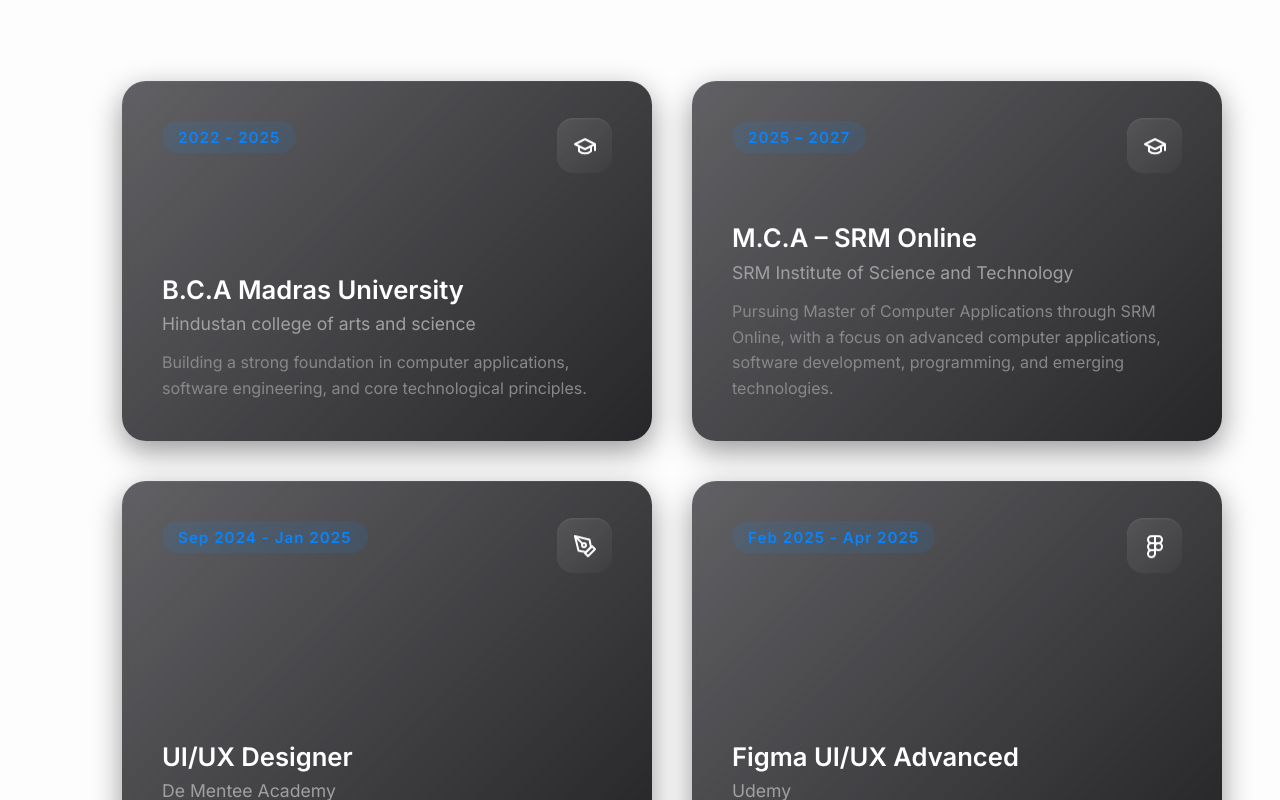
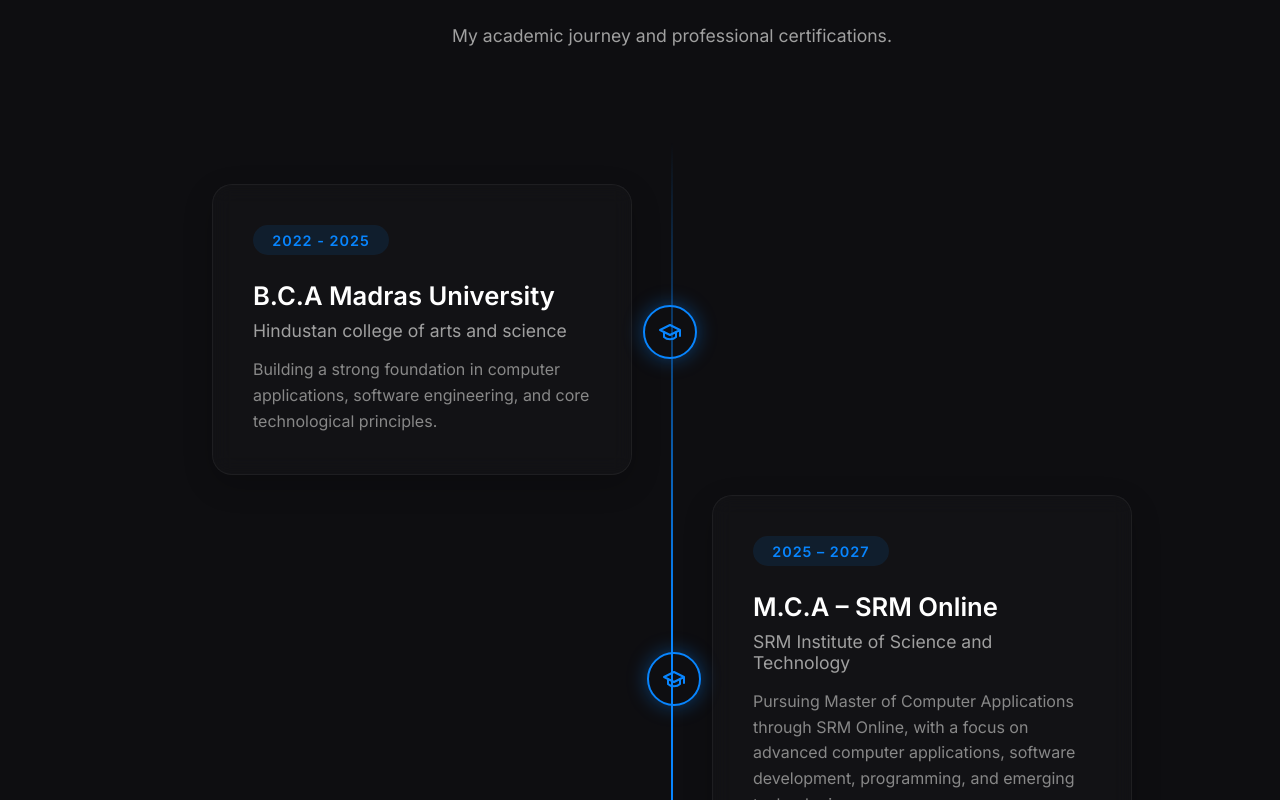
Before and after one commit to akashak202409-max/Akash-UI-UX, a React app: page / in a window 1280 px wide. Shown: the part 2420-3220 px from the top of the page. Built offline with nearby package versions, Linux system fonts and the light colour scheme; the HTML template or start-up script is replaced by a standard one.

Commit message:
Redesign Education section to a modern alternating vertical timeline

```diff
--- a/src/components/Education/Education.css
+++ b/src/components/Education/Education.css
@@ -1,6 +1,6 @@
 .education-section {
   width: 100vw;
-  background-color: transparent;
+  background-color: #0e0e11;
   color: #ffffff;
   padding: 8rem 2rem;
   display: flex;
@@ -14,7 +14,7 @@
   width: 100%;
   display: flex;
   flex-direction: column;
-  gap: 5rem;
+  gap: 6rem;
 }
 
 .section-header {
@@ -31,190 +31,161 @@
   margin: 0;
 }
 
-/* Bento Grid Layout */
-.bento-grid {
-  display: grid;
-  grid-template-columns: repeat(2, 1fr);
-  gap: 2.5rem;
-  width: 100%;
-  position: relative;
+.education-subtitle {
+  font-size: 1.1rem;
+  color: #a0a0a0;
+  margin: 0;
+  max-width: 500px;
 }
 
-/* Interactive Bento Card */
-.bento-card {
-  background: linear-gradient(135deg, rgba(30, 30, 35, 0.7), rgba(15, 15, 18, 0.9));
-  box-shadow: 0 10px 30px rgba(0,0,0,0.4), inset 0 1px 1px rgba(255, 255, 255, 0.05);
-  backdrop-filter: blur(16px);
-  -webkit-backdrop-filter: blur(16px);
-  border-radius: 24px;
-  padding: 2.5rem;
+/* Timeline Layout */
+.timeline {
   position: relative;
-  display: flex;
-  flex-direction: column;
-  justify-content: space-between;
-  overflow: hidden;
-  cursor: pointer;
-  transition: all 0.5s cubic-bezier(0.175, 0.885, 0.32, 1.275);
-  min-height: 280px;
-
-  /* Initial state for entrance animation */
-  opacity: 0;
-  transform: translateY(30px) scale(0.95);
+  max-width: 1000px;
+  margin: 0 auto;
+  padding: 2rem 0;
+  width: 100%;
 }
 
-.bento-card.animate-in {
-  opacity: 1;
-  transform: translateY(0) scale(1);
-  transition: opacity 0.8s cubic-bezier(0.22, 1, 0.36, 1), transform 0.8s cubic-bezier(0.22, 1, 0.36, 1);
+/* Center Line */
+.timeline::after {
+  content: '';
+  position: absolute;
+  width: 2px;
+  background: linear-gradient(to bottom, transparent, #0885FE, #0885FE, transparent);
+  top: 0;
+  bottom: 0;
+  left: 50%;
+  margin-left: -1px;
 }
 
-/* Staggered entry */
-.bento-card:nth-child(1) { transition-delay: 0.1s; }
-.bento-card:nth-child(2) { transition-delay: 0.25s; }
-.bento-card:nth-child(3) { transition-delay: 0.4s; }
-.bento-card:nth-child(4) { transition-delay: 0.55s; }
-
-/* Spotlight Glow Effect using CSS Variables */
-.bento-card::before {
-  content: "";
-  position: absolute;
-  top: 0; left: 0; right: 0; bottom: 0;
-  border-radius: inherit;
-  background: radial-gradient(
-    800px circle at var(--mouse-x) var(--mouse-y),
-    rgba(8, 133, 254, 0.15),
-    transparent 40%
-  );
+.timeline-item {
+  padding: 10px 40px;
+  position: relative;
+  width: 50%;
+  box-sizing: border-box;
   opacity: 0;
-  transition: opacity 0.5s ease;
-  z-index: 0;
-  pointer-events: none;
+  transform: translateY(40px);
+  transition: all 0.8s cubic-bezier(0.175, 0.885, 0.32, 1.275);
 }
 
-.bento-card:hover::before {
+.timeline-item.animate-in {
   opacity: 1;
+  transform: translateY(0);
 }
 
-.bento-card:hover {
-  transform: translateY(-10px) scale(1.02);
-  box-shadow: 0 20px 40px rgba(0,0,0,0.6), inset 0 0 0 1px rgba(8, 133, 254, 0.5), 0 0 30px rgba(8, 133, 254, 0.2);
-  transition-delay: 0s;
+.timeline-item.left {
+  left: 0;
 }
 
-.bento-card-content {
-  position: relative;
-  z-index: 1;
-  height: 100%;
-  display: flex;
-  flex-direction: column;
-  gap: 2rem;
+.timeline-item.right {
+  left: 50%;
 }
 
-/* Header & Icons */
-.bento-header {
+/* Icon Node */
+.timeline-dot {
+  position: absolute;
+  width: 50px;
+  height: 50px;
+  right: -25px;
+  background: #0e0e11;
+  border: 2px solid #0885FE;
+  top: calc(50% - 25px); /* Center vertically relative to the item */
+  border-radius: 50%;
+  z-index: 1;
   display: flex;
-  justify-content: space-between;
-  align-items: flex-start;
+  align-items: center;
+  justify-content: center;
+  color: #0885FE;
+  box-shadow: 0 0 20px rgba(8, 133, 254, 0.4);
+  transition: all 0.4s ease;
 }
 
-.bento-date {
-  font-size: 0.95rem;
+.timeline-item.right .timeline-dot {
+  left: -25px;
+  right: auto;
+}
+
+.timeline-item:hover .timeline-dot {
+  background: #0885FE;
+  color: #fff;
+  transform: scale(1.15);
+  box-shadow: 0 0 30px rgba(8, 133, 254, 0.7);
+}
+
+/* Modern Card Design */
+.timeline-card {
+  padding: 2.5rem;
+  background: rgba(255, 255, 255, 0.02);
+  border: 1px solid rgba(255, 255, 255, 0.05);
+  position: relative;
+  border-radius: 20px;
+  backdrop-filter: blur(10px);
+  -webkit-backdrop-filter: blur(10px);
+  transition: all 0.4s cubic-bezier(0.175, 0.885, 0.32, 1.275);
+  overflow: hidden;
+  box-shadow: 0 10px 30px rgba(0,0,0,0.2);
+}
+
+.timeline-card:hover {
+  background: rgba(255, 255, 255, 0.04);
+  border-color: rgba(8, 133, 254, 0.4);
+  transform: translateY(-5px);
+  box-shadow: 0 15px 40px rgba(0,0,0,0.5), 0 0 20px rgba(8, 133, 254, 0.15);
+}
+
+/* Card Content Typography */
+.timeline-date {
+  display: inline-block;
+  font-size: 0.9rem;
   font-weight: 600;
   color: #0885FE;
   letter-spacing: 1px;
   background: rgba(8, 133, 254, 0.1);
-  padding: 0.4rem 1rem;
+  padding: 0.4rem 1.2rem;
   border-radius: 20px;
+  margin-bottom: 1.5rem;
   transition: all 0.3s ease;
 }
 
-.bento-card:hover .bento-date {
+.timeline-card:hover .timeline-date {
   background: #0885FE;
   color: #fff;
   box-shadow: 0 0 15px rgba(8, 133, 254, 0.5);
 }
 
-.bento-icon {
-  display: flex;
-  align-items: center;
-  justify-content: center;
-  width: 55px;
-  height: 55px;
-  border-radius: 16px;
-  background: linear-gradient(135deg, rgba(255,255,255,0.1), rgba(255,255,255,0.02));
-  box-shadow: inset 0 1px 1px rgba(255,255,255,0.1);
-  color: #fff;
-  transition: all 0.4s cubic-bezier(0.175, 0.885, 0.32, 1.275);
-  animation: floatIcon 4s ease-in-out infinite;
-}
-
-.bento-card:hover .bento-icon {
-  background: linear-gradient(135deg, #0885FE, #00c6ff);
-  color: #fff;
-  transform: rotate(-10deg) scale(1.15);
-  box-shadow: 0 10px 20px rgba(8, 133, 254, 0.4);
-}
-
-@keyframes floatIcon {
-  0%, 100% { transform: translateY(0); }
-  50% { transform: translateY(-5px); }
-}
-
-/* Typography */
-.bento-text {
-  margin-top: auto;
-  display: flex;
-  flex-direction: column;
-  gap: 0.5rem;
-}
-
-.bento-title {
+.timeline-title {
   font-size: 1.6rem;
   font-weight: 600;
   color: #ffffff;
-  margin: 0;
-  line-height: 1.2;
+  margin: 0 0 0.5rem 0;
+  line-height: 1.3;
   transition: color 0.3s ease;
 }
 
-.bento-card:hover .bento-title {
+.timeline-card:hover .timeline-title {
   color: #0885FE;
 }
 
-.bento-subtitle {
+.timeline-company {
   font-size: 1.1rem;
+  font-weight: 400;
   color: #a0a0a0;
+  margin: 0 0 1rem 0;
+}
+
+.timeline-desc {
+  font-size: 1rem;
+  color: #888;
+  line-height: 1.6;
   margin: 0;
 }
 
-.bento-desc {
-  font-size: 1rem;
-  color: #888;
-  line-height: 1.6;
-  margin: 0.5rem 0 0 0;
-}
-
-/* Responsive Grid */
-@media (max-width: 900px) {
-  .bento-grid {
-    grid-template-columns: 1fr;
-  }
-}
-
-@media (max-width: 768px) {
-  .education-section {
-    padding: 3rem 1.5rem;
-  }
-  .bento-card {
-    padding: 2rem;
-  }
-}
-
-/* Bento Card Hover Overlay */
-.bento-overlay {
+/* Hover Overlay for Certificates */
+.timeline-overlay {
   position: absolute;
   top: 0; left: 0; right: 0; bottom: 0;
-  background: rgba(8, 133, 254, 0.85); /* Primary blue with opacity */
+  background: rgba(8, 133, 254, 0.9);
   display: flex;
   justify-content: center;
   align-items: center;
@@ -226,7 +197,7 @@
   border-radius: inherit;
 }
 
-.bento-card:hover .bento-overlay {
+.timeline-card:hover .timeline-overlay {
   opacity: 1;
 }
 
@@ -245,7 +216,7 @@
   box-shadow: 0 10px 25px rgba(0,0,0,0.2);
 }
 
-.bento-card:hover .view-cert-btn {
+.timeline-card:hover .view-cert-btn {
   transform: translateY(0);
 }
 
@@ -253,3 +224,63 @@
   background: var(--accent-color, #FFC107);
   transform: translateY(-3px) scale(1.05) !important;
 }
+
+/* Responsive Timeline */
+@media (max-width: 900px) {
+  .timeline::after {
+    left: 40px;
+  }
+
+  .timeline-item {
+    width: 100%;
+    padding-left: 90px;
+    padding-right: 0;
+    margin-bottom: 2rem;
+  }
+
+  .timeline-item.left, .timeline-item.right {
+    left: 0;
+  }
+
+  .timeline-dot {
+    left: 15px; /* 40px - 25px */
+    top: 40px; /* Align to top of card instead of center */
+  }
+
+  .timeline-item.left .timeline-dot, .timeline-item.right .timeline-dot {
+    left: 15px;
+    right: auto;
+  }
+}
+
+@media (max-width: 768px) {
+  .education-section {
+    padding: 4rem 1.5rem;
+  }
+
+  .timeline::after {
+    left: 20px;
+  }
+
+  .timeline-item {
+    padding-left: 60px;
+  }
+
+  .timeline-dot {
+    width: 40px;
+    height: 40px;
+    left: 0; /* 20px - 20px */
+  }
+
+  .timeline-item.left .timeline-dot, .timeline-item.right .timeline-dot {
+    left: 0;
+  }
+
+  .timeline-card {
+    padding: 1.5rem;
+  }
+
+  .timeline-title {
+    font-size: 1.3rem;
+  }
+}
--- a/src/components/Education/Education.jsx
+++ b/src/components/Education/Education.jsx
@@ -3,10 +3,8 @@
 
 const Education = () => {
   const sectionRef = useRef(null);
-  const gridRef = useRef(null);
 
   useEffect(() => {
-    // Scroll Animation Observer
     const observer = new IntersectionObserver(
       (entries) => {
         entries.forEach((entry) => {
@@ -18,29 +16,80 @@
       { threshold: 0.1 }
     );
 
-    const cards = sectionRef.current.querySelectorAll('.bento-card');
+    const cards = sectionRef.current.querySelectorAll('.timeline-item');
     cards.forEach((card) => observer.observe(card));
 
     return () => observer.disconnect();
   }, []);
 
-  const handleMouseMove = (e) => {
-    if (!gridRef.current) return;
-    const cards = gridRef.current.querySelectorAll('.bento-card');
-
-    for (const card of cards) {
-      const rect = card.getBoundingClientRect();
-      const x = e.clientX - rect.left;
-      const y = e.clientY - rect.top;
-
-      card.style.setProperty('--mouse-x', `${x}px`);
-      card.style.setProperty('--mouse-y', `${y}px`);
+  const eduData = [
+    {
+      id: 1,
+      date: "2022 - 2025",
+      title: "B.C.A Madras University",
+      subtitle: "Hindustan college of arts and science",
+      desc: "Building a strong foundation in computer applications, software engineering, and core technological principles.",
+      cert: null,
+      icon: (
+        <svg width="24" height="24" viewBox="0 0 24 24" fill="none" stroke="currentColor" strokeWidth="2" strokeLinecap="round" strokeLinejoin="round">
+          <path d="M22 10v6M2 10l10-5 10 5-10 5z" />
+          <path d="M6 12v5c3 3 9 3 12 0v-5" />
+        </svg>
+      )
+    },
+    {
+      id: 2,
+      date: "2025 – 2027",
+      title: "M.C.A – SRM Online",
+      subtitle: "SRM Institute of Science and Technology",
+      desc: "Pursuing Master of Computer Applications through SRM Online, with a focus on advanced computer applications, software development, programming, and emerging technologies.",
+      cert: null,
+      icon: (
+        <svg width="24" height="24" viewBox="0 0 24 24" fill="none" stroke="currentColor" strokeWidth="2" strokeLinecap="round" strokeLinejoin="round">
+          <path d="M22 10v6M2 10l10-5 10 5-10 5z" />
+          <path d="M6 12v5c3 3 9 3 12 0v-5" />
+        </svg>
+      )
+    },
+    {
+      id: 3,
+      date: "Sep 2024 - Jan 2025",
+      title: "UI/UX Designer",
+      subtitle: "De Mentee Academy",
+      desc: "Completed an intensive UI/UX design certification focusing on user-centered design, prototyping, and modern interface aesthetics.",
+      cert: "/UI_UX_DE.pdf",
+      icon: (
+        <svg width="24" height="24" viewBox="0 0 24 24" fill="none" stroke="currentColor" strokeWidth="2" strokeLinecap="round" strokeLinejoin="round">
+          <path d="M12 19l7-7 3 3-7 7-3-3z"></path>
+          <path d="M18 13l-1.5-7.5L2 2l3.5 14.5L13 18l5-5z"></path>
+          <path d="M2 2l7.586 7.586"></path>
+          <circle cx="11" cy="11" r="2"></circle>
+        </svg>
+      )
+    },
+    {
+      id: 4,
+      date: "Feb 2025 - Apr 2025",
+      title: "Figma UI/UX Advanced",
+      subtitle: "Udemy",
+      desc: "Mastered advanced Figma techniques including auto-layout, components, variables, and complex interactive prototyping.",
+      cert: "/Figma_Certificate.pdf",
+      icon: (
+        <svg width="24" height="24" viewBox="0 0 24 24" fill="none" stroke="currentColor" strokeWidth="2" strokeLinecap="round" strokeLinejoin="round">
+          <path d="M5 5.5A3.5 3.5 0 0 1 8.5 2H12v7H8.5A3.5 3.5 0 0 1 5 5.5z"></path>
+          <path d="M12 2h3.5a3.5 3.5 0 1 1 0 7H12V2z"></path>
+          <path d="M12 12.5a3.5 3.5 0 1 1 7 0 3.5 3.5 0 1 1-7 0z"></path>
+          <path d="M5 19.5A3.5 3.5 0 0 1 8.5 16H12v3.5a3.5 3.5 0 1 1-7 0z"></path>
+          <path d="M5 12.5A3.5 3.5 0 0 1 8.5 9H12v7H8.5A3.5 3.5 0 0 1 5 12.5z"></path>
+        </svg>
+      )
     }
-  };
+  ];
 
   return (
     <section className="education-section" id="education" ref={sectionRef}>
       <div className="education-container">
+
         <div className="section-header">
           <div className="circles-icon">
             <span className="circle circle-white"></span>
@@ -48,54 +97,21 @@
             <span className="circle circle-blue"></span>
           </div>
           <h2 className="education-title">Education & <span className="highlight-blue">Certifications</span></h2>
+          <p className="education-subtitle">My academic journey and professional certifications.</p>
         </div>
 
-        <div className="bento-grid" ref={gridRef} onMouseMove={handleMouseMove}>
+        <div className="timeline">
+          {eduData.map((item, index) => (
+            <div className={`timeline-item ${index % 2 === 0 ? 'left' : 'right'}`} key={item.id}>
 
-          {/* Card 1: Main Degree (Spans 2 columns) */}
-          <div className="bento-card ">
-            <div className="bento-card-content">
-              <div className="bento-header">
-                <span className="bento-date">2022 - 2025</span>
-                <div className="bento-icon degree-icon">
-                  <svg width="24" height="24" viewBox="0 0 24 24" fill="none" stroke="currentColor" strokeWidth="2" strokeLinecap="round" strokeLinejoin="round">
-                    <path d="M22 10v6M2 10l10-5 10 5-10 5z" />
-                    <path d="M6 12v5c3 3 9 3 12 0v-5" />
-                  </svg>
-                </div>
-              </div>
-              <div className="bento-text">
-                <h3 className="bento-title">B.C.A Madras University</h3>
-                <p className="bento-subtitle">Hindustan college of arts and science</p>
-                <p className="bento-desc">Building a strong foundation in computer applications, software engineering, and core technological principles.</p>
-              </div>
-            </div>
+              <div className="timeline-dot">
+                {item.icon}
               </div>
 
-          {/* Card 2: Master's Degree (Spans 2 columns) */}
-          <div className="bento-card ">
-            <div className="bento-card-content">
-              <div className="bento-header">
-                <span className="bento-date">2025 – 2027</span>
-                <div className="bento-icon degree-icon">
-                  <svg width="24" height="24" viewBox="0 0 24 24" fill="none" stroke="currentColor" strokeWidth="2" strokeLinecap="round" strokeLinejoin="round">
-                    <path d="M22 10v6M2 10l10-5 10 5-10 5z" />
-                    <path d="M6 12v5c3 3 9 3 12 0v-5" />
-                  </svg>
-                </div>
-              </div>
-              <div className="bento-text">
-                <h3 className="bento-title">M.C.A – SRM Online</h3>
-                <p className="bento-subtitle">SRM Institute of Science and Technology</p>
-                <p className="bento-desc">Pursuing Master of Computer Applications through SRM Online, with a focus on advanced computer applications, software development, programming, and emerging technologies.</p>
-              </div>
-            </div>
-          </div>
-
-          {/* Card 3: UI/UX Designer */}
-          <div className="bento-card ">
-            <div className="bento-overlay">
-              <a href="/UI_UX_DE.pdf" target="_blank" rel="noopener noreferrer" className="view-cert-btn">
+              <div className="timeline-card">
+                {item.cert && (
+                  <div className="timeline-overlay">
+                    <a href={item.cert} target="_blank" rel="noopener noreferrer" className="view-cert-btn">
                       <svg width="20" height="20" viewBox="0 0 24 24" fill="none" stroke="currentColor" strokeWidth="2" strokeLinecap="round" strokeLinejoin="round" style={{marginRight: '8px'}}>
                         <path d="M14 2H6a2 2 0 0 0-2 2v16a2 2 0 0 0 2 2h12a2 2 0 0 0 2-2V8z"></path>
                         <polyline points="14 2 14 8 20 8"></polyline>
@@ -106,60 +122,18 @@
                       View Certificate
                     </a>
                   </div>
-            <div className="bento-card-content">
-              <div className="bento-header">
-                <span className="bento-date">Sep 2024 - Jan 2025</span>
-                <div className="bento-icon design-icon">
-                  <svg width="24" height="24" viewBox="0 0 24 24" fill="none" stroke="currentColor" strokeWidth="2" strokeLinecap="round" strokeLinejoin="round">
-                    <path d="M12 19l7-7 3 3-7 7-3-3z"></path>
-                    <path d="M18 13l-1.5-7.5L2 2l3.5 14.5L13 18l5-5z"></path>
-                    <path d="M2 2l7.586 7.586"></path>
-                    <circle cx="11" cy="11" r="2"></circle>
-                  </svg>
-                </div>
-              </div>
-              <div className="bento-text">
-                <h3 className="bento-title">UI/UX Designer</h3>
-                <p className="bento-subtitle">De Mentee Academy</p>
-              </div>
-            </div>
-          </div>
+                )}
 
-          {/* Card 4: Figma Advanced */}
-          <div className="bento-card ">
-            <div className="bento-overlay">
-              <a href="/Figma_Certificate.pdf" target="_blank" rel="noopener noreferrer" className="view-cert-btn">
-                <svg width="20" height="20" viewBox="0 0 24 24" fill="none" stroke="currentColor" strokeWidth="2" strokeLinecap="round" strokeLinejoin="round" style={{marginRight: '8px'}}>
-                  <path d="M14 2H6a2 2 0 0 0-2 2v16a2 2 0 0 0 2 2h12a2 2 0 0 0 2-2V8z"></path>
-                  <polyline points="14 2 14 8 20 8"></polyline>
-                  <line x1="16" y1="13" x2="8" y2="13"></line>
-                  <line x1="16" y1="17" x2="8" y2="17"></line>
-                  <polyline points="10 9 9 9 8 9"></polyline>
-                </svg>
-                View Certificate
-              </a>
-            </div>
-            <div className="bento-card-content">
-              <div className="bento-header">
-                <span className="bento-date">Feb 2025 - Apr 2025</span>
-                <div className="bento-icon figma-icon">
-                  <svg width="24" height="24" viewBox="0 0 24 24" fill="none" stroke="currentColor" strokeWidth="2" strokeLinecap="round" strokeLinejoin="round">
-                    <path d="M5 5.5A3.5 3.5 0 0 1 8.5 2H12v7H8.5A3.5 3.5 0 0 1 5 5.5z"></path>
-                    <path d="M12 2h3.5a3.5 3.5 0 1 1 0 7H12V2z"></path>
-                    <path d="M12 12.5a3.5 3.5 0 1 1 7 0 3.5 3.5 0 1 1-7 0z"></path>
-                    <path d="M5 19.5A3.5 3.5 0 0 1 8.5 16H12v3.5a3.5 3.5 0 1 1-7 0z"></path>
-                    <path d="M5 12.5A3.5 3.5 0 0 1 8.5 9H12v7H8.5A3.5 3.5 0 0 1 5 12.5z"></path>
-                  </svg>
-                </div>
-              </div>
-              <div className="bento-text">
-                <h3 className="bento-title">Figma UI/UX Advanced</h3>
-                <p className="bento-subtitle">Udemy</p>
-              </div>
-            </div>
+                <span className="timeline-date">{item.date}</span>
+                <h3 className="timeline-title">{item.title}</h3>
+                <h4 className="timeline-company">{item.subtitle}</h4>
+                <p className="timeline-desc">{item.desc}</p>
               </div>
 
             </div>
+          ))}
+        </div>
+
       </div>
     </section>
   );
```
Lines whose indentation alone changed are shown as unchanged.
